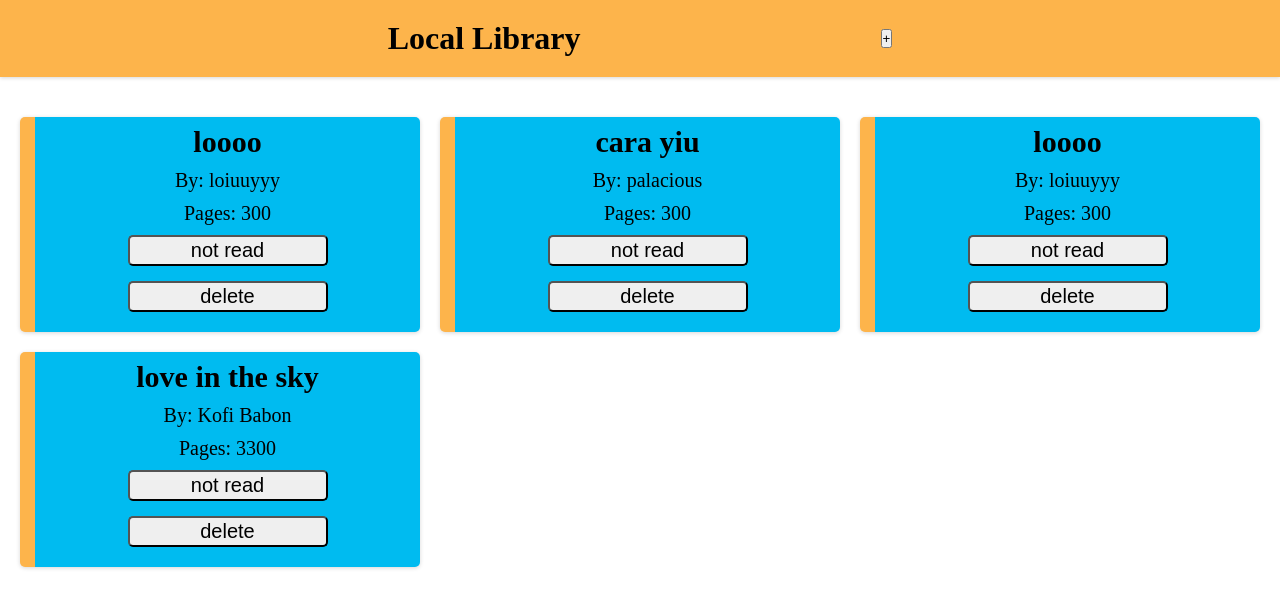
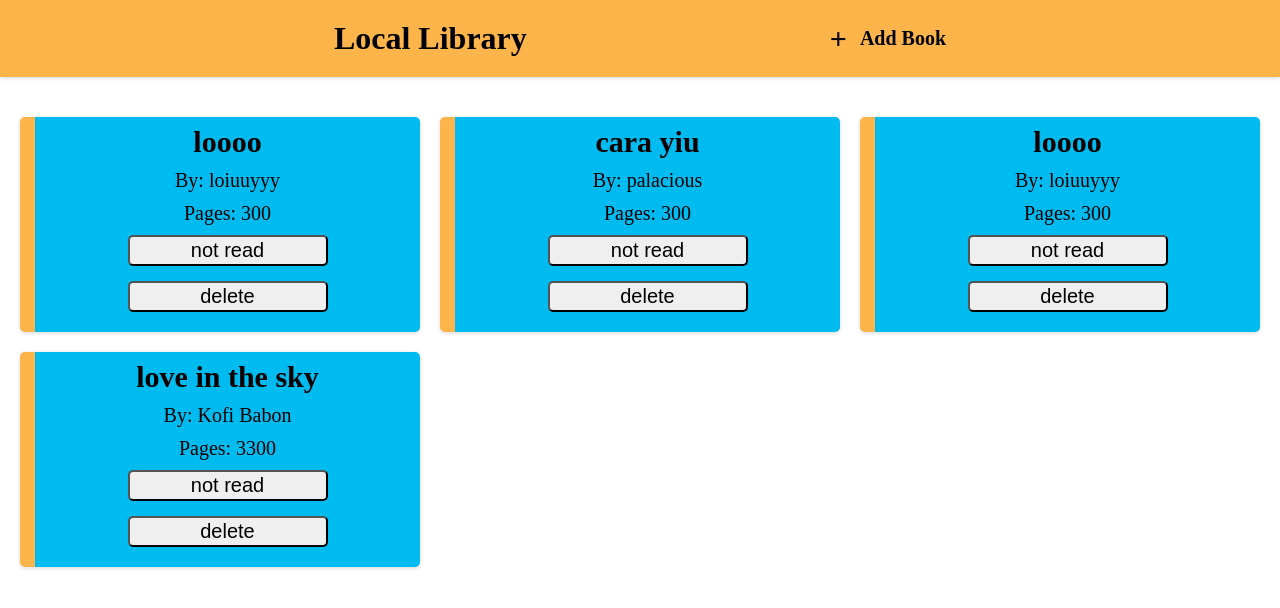
Before and after one commit to KingsCreatives/Local-Library, a plain HTML site: page index.html in a window 1280 px wide. Drawn offline with Linux system fonts and the light colour scheme.

Commit message:
add button styles

```diff
--- a/app.js
+++ b/app.js
@@ -14,13 +14,12 @@ modalCloseButton.onclick = function () {
     modalContainer.style.display = " none";
 }
 
-/* */
+/*Close Modal If window is selected*/
 window.onclick = function(event){
     if(event.target == modalContainer){
         modalContainer.style.display = "none";
     }
 }
-
 
 
 /* Library*/
--- a/index.html
+++ b/index.html
@@ -10,7 +10,10 @@
 <body>
     <header>
         <h1>Local Library</h1>
-        <button class="open-modal">+</button>
+        <div class="add-btn">
+          <h4 class="open-modal">+</h4>
+          <p>Add Book</p>
+        </div>
     </header>
 
     <main>
--- a/styles.css
+++ b/styles.css
@@ -37,23 +37,27 @@ header{
     box-shadow: rgba(0, 0, 0, 0.16) 0px 1px 4px;
 }
 
-header span{
-    font-size: 25px;
-   display: flex;
-   align-items: center;
-   justify-content: baseline;
-   gap: 10px;
-   font-weight: bold;
+.add-btn{
+    display: flex;
+    align-items: center;
+    font-size: 20px;
+    gap: 10px;
+    font-weight: bold;
 }
 
-header span button{
-    font-size: 25px;
-    font-weight: bold;
+.open-modal{
+    font-weight: bolder;
+    font-size: 30px;
+    padding-left: 3px;
     padding-right: 3px;
-    padding-left: 3px;
 }
 
-
+.open-modal:hover{
+    color: white;
+    font-weight: bolder;
+    cursor: pointer;
+    background-color: rgba(0, 0, 0, 0.16);
+}
 
 /*Book Container*/
 
```
